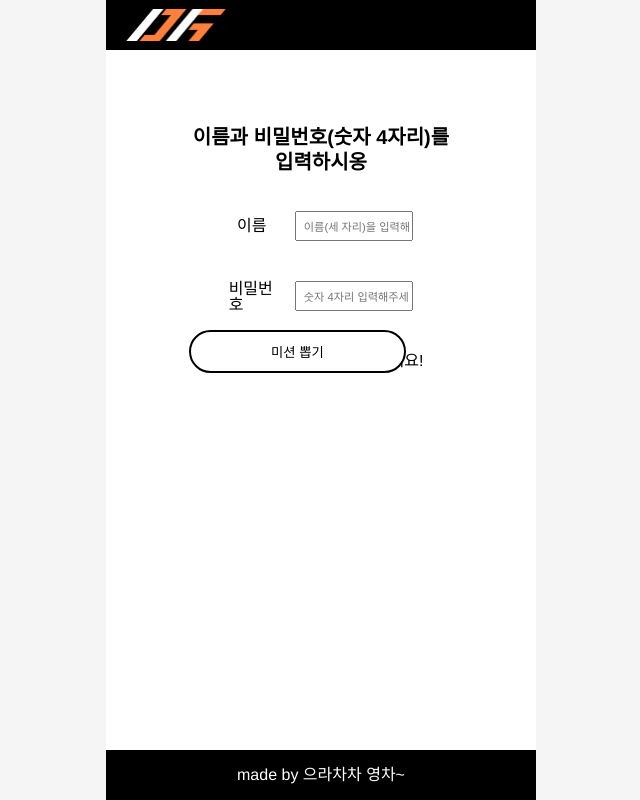
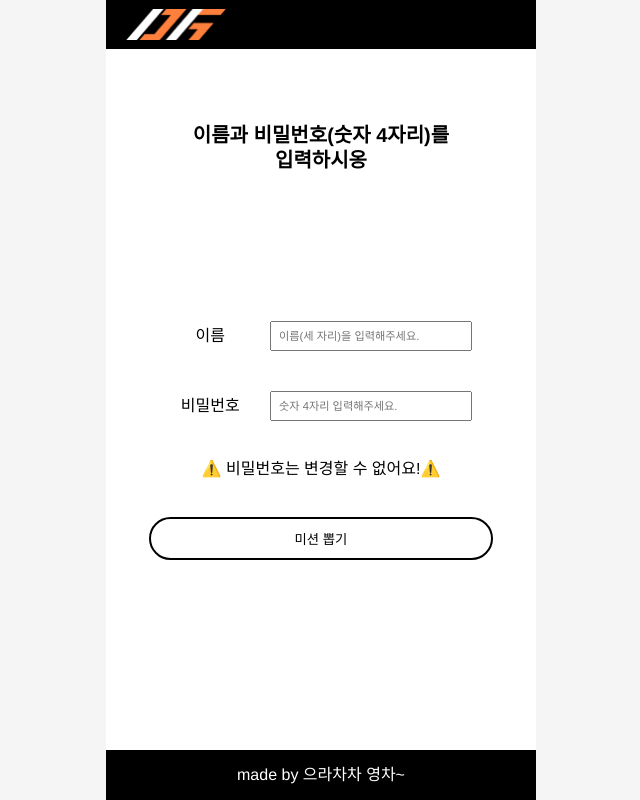
Before and after one commit to coldweek3/mutsa_youngcha, a Django app: page /firstPage/ in a window 1280 px wide. Shown: the whole page, without its empty margins (319-959 px from the left). Run offline with Django 4.2, Linux system fonts and the light colour scheme.

Commit message:
css 및 js 수정

```diff
--- a/mutsa_MT/main/templates/main/firstPage.html
+++ b/mutsa_MT/main/templates/main/firstPage.html
@@ -1,6 +1,4 @@
-{% extends 'base.html' %} {% load static %}
-
-{% block content %}
+{% extends 'base.html' %} {% load static %} {% block content %}
 
 <!DOCTYPE html>
 <html lang="ko">
@@ -19,7 +17,11 @@
       이름과 비밀번호(숫자 4자리)를 <br />
       입력하시옹
     </div>
-    <form method="POST" action="{% url 'firstPage' %}">
+    <form
+      method="POST"
+      action="{% url 'firstPage' %}"
+      style="width: 100%; height: 70%"
+    >
       {% csrf_token %}
       <div class="inputContainers">
         <div class="inputContainer">
@@ -45,19 +47,19 @@
           />
         </div>
         <div>
-        <p>* 비밀번호는 변경할 수 없어요!</p> <!--왜 안 떠..-->
-      </div>
+          <p>⚠️ 비밀번호는 변경할 수 없어요!⚠️</p>
+          <!--왜 안 떠.. -> 뜨게 했지롱-->
         </div>
         <button type="submit" id="submitBtn" class="subBtn">미션 뽑기</button>
-  </form>
+      </div>
+
       {% if messages %}
       <div class="alert-messages">
         {% for message in messages %}
-      <div class="alert {{ message.tags }}">
-          {{ message }}
-      </div>
+        <div class="alert {{ message.tags }}">{{ message }}</div>
         {% endfor %}
       </div>
+    </form>
     {% endif %}
 
     <!--
--- a/mutsa_MT/main/templates/main/intro.html
+++ b/mutsa_MT/main/templates/main/intro.html
@@ -21,7 +21,6 @@
         <button class="subBtn" onclick="location.href='/firstPage/';">
           첫시작
         </button>
-        <button class="subBtn">내 페이지</button>
       </div>
     </div>
   </body>
--- a/mutsa_MT/mutsa_MT/static/css/base.css
+++ b/mutsa_MT/mutsa_MT/static/css/base.css
@@ -80,6 +80,7 @@ body {
   padding: 10px 46px;
   background-color: white;
   cursor: pointer;
+  width: 80%;
 }
 
 .subBtn:hover,
--- a/mutsa_MT/mutsa_MT/static/css/firstPage.css
+++ b/mutsa_MT/mutsa_MT/static/css/firstPage.css
@@ -12,7 +12,7 @@
 
 .inputContainers {
   width: 100%;
-  height: 40%;
+  height: 70%;
   font-size: 1rem;
   display: flex;
   flex-direction: column;
--- a/mutsa_MT/mutsa_MT/static/css/mission.css
+++ b/mutsa_MT/mutsa_MT/static/css/mission.css
@@ -17,6 +17,7 @@
 .nickname {
   color: orange;
   font-weight: bold;
+  margin-right: 5px;
 }
 
 #missionContent {
@@ -43,6 +44,7 @@
   align-items: center;
   gap: 30px;
   text-align: center;
+  line-height: 20px;
 }
 
 #submitBtn {
```
Also changed, not shown: mutsa_MT/main/templates/main/mission.html (+10 -6 lines), mutsa_MT/db.sqlite3. Lines whose indentation alone changed are shown as unchanged.
